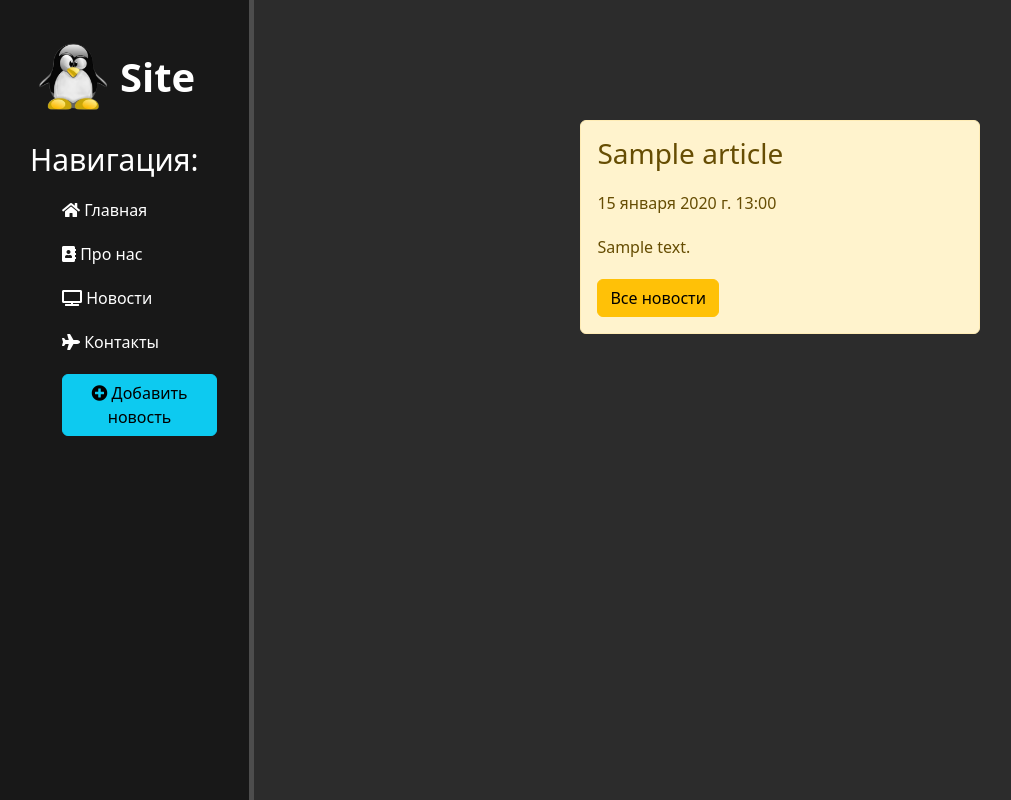
After one commit to zorokonStepan/NewsSiteDjango, a Django app: page /news/1 in a window 1280 px wide. The commit adds this page. Shown: the whole page, without its empty margins (2-1013 px from the left). Run offline with Django 4.2, Linux system fonts and the light colour scheme; tables that the repository leaves empty hold one stand-in row (values such as "Sample post"); parts of the project's set-up code (start-up, migrations or seed data) failed here and were passed over; some libraries are stand-ins or nearby versions.

Commit message:
add processing dynamic pages

```diff
--- a/website/news/forms.py
+++ b/website/news/forms.py
@@ -6,7 +6,7 @@ from .models import Article
 class ArticleForm(ModelForm):
     class Meta:
         model = Article
-        fields = ['title', 'anons', 'full_text', 'date']  # поля которые будут отображаться в форме
+        fields = ['title', 'anons', 'full_text', 'date']
 
         widgets = {
             "title": TextInput(attrs={
--- a/website/news/urls.py
+++ b/website/news/urls.py
@@ -5,4 +5,5 @@ from . import views
 urlpatterns = [
     path('', views.news_home, name='news_home'),
     path('create', views.create, name='create'),
+    path('<int:pk>', views.NewsDetailView.as_view(), name='news-detail'),
 ]
--- a/website/news/views.py
+++ b/website/news/views.py
@@ -1,7 +1,14 @@
 from django.shortcuts import render, redirect
+from django.views.generic import DetailView
 
 from .models import Article
 from .forms import ArticleForm
+
+
+class NewsDetailView(DetailView):
+    model = Article
+    template_name = 'news/detail_view.html'
+    context_object_name = 'article'
 
 
 def news_home(request):
--- a/website/static/main/css/main.css
+++ b/website/static/main/css/main.css
@@ -31,22 +31,21 @@ aside h3 {
 }
 
 aside ul {
-    list-style: none;  /*убрать точки у каждого li*/
+    list-style: none;
 }
 
 aside ul li, aside ul a{
     color: #fff;
     display: block;
     margin-top: 20px;
-    text-decoration: none;  /* убрать нижнее подчеркивание */
-    /*transition: all 0.5s ease;  !* плавность ко всем *!*/
-    transition: transform 0.5s ease;  /* плавность только к transform */
+    text-decoration: none;
+    transition: transform 0.5s ease;
 }
 
 aside ul li:hover, aside ul a:hover {
     color: #eb5959;
-    text-decoration: none;  /* убрать нижнее подчеркивание */
-    transform: scale(1.05);  /* увеличение текста */
+    text-decoration: none;
+    transform: scale(1.05);
 }
 
 main .features {
@@ -64,7 +63,6 @@ main .features h1 {
 main .features h1#news_home {
     font-size: 50px;
     margin: 0 34%;
-    text-align: left;
     float: left;
 }
 
--- a/website/templates/layout.html
+++ b/website/templates/layout.html
@@ -15,7 +15,7 @@
     <aside>
         <img src="{% static 'main/img/logo.png' %}" alt="Logo">
         <span class="logo">Site</span>
-        <h3>Навигация</h3>
+        <h3>Навигация:</h3>
         <ul>
             <a href="{% url 'home' %}"><li><i class="fa fa-home" aria-hidden="true"></i> Главная</li></a>
             <a href="{% url 'about' %}"><li><i class="fa fa-address-book" aria-hidden="true"></i> Про нас</li></a>
--- /dev/null
+++ b/website/templates/news/detail_view.html
@@ -0,0 +1,14 @@
+{% extends "layout.html" %}
+
+{% block title %}{{ article.title }}{% endblock %}
+
+{% block content %}
+    <div class="features">
+        <div class="alert alert-warning">
+            <h3>{{ article.title }}</h3>
+            <p>{{ article.date }}</p>
+            <p>{{ article.full_text }}</p>
+            <a href="{% url 'news_home' %}"><button class="btn btn-warning">Все новости</button></a>
+        </div>
+    </div>
+{% endblock %}
--- a/website/templates/news/news_home.html
+++ b/website/templates/news/news_home.html
@@ -4,12 +4,13 @@
 
 {% block content %}
     <div class="features">
-        <h1 id="news_home">Новости на сайте</h1>
+        <h1 id="news_home">Новости:</h1>
         {% if news %}
             {% for el in news %}
                 <div class="alert alert-warning">
                     <h3>{{ el.title }}</h3>
                     <p>{{ el.anons }}</p>
+                    <a href="{% url 'news-detail' el.id %}" class="btn btn-warning">Читать статью</a>
                 </div>
             {% endfor %}
         {% else %}
--- a/website/website/settings.py
+++ b/website/website/settings.py
@@ -115,7 +115,7 @@ AUTH_PASSWORD_VALIDATORS = [
 
 LANGUAGE_CODE = 'ru'
 
-TIME_ZONE = 'UTC'
+TIME_ZONE = 'Europe/Moscow'
 
 USE_I18N = True
 
```
